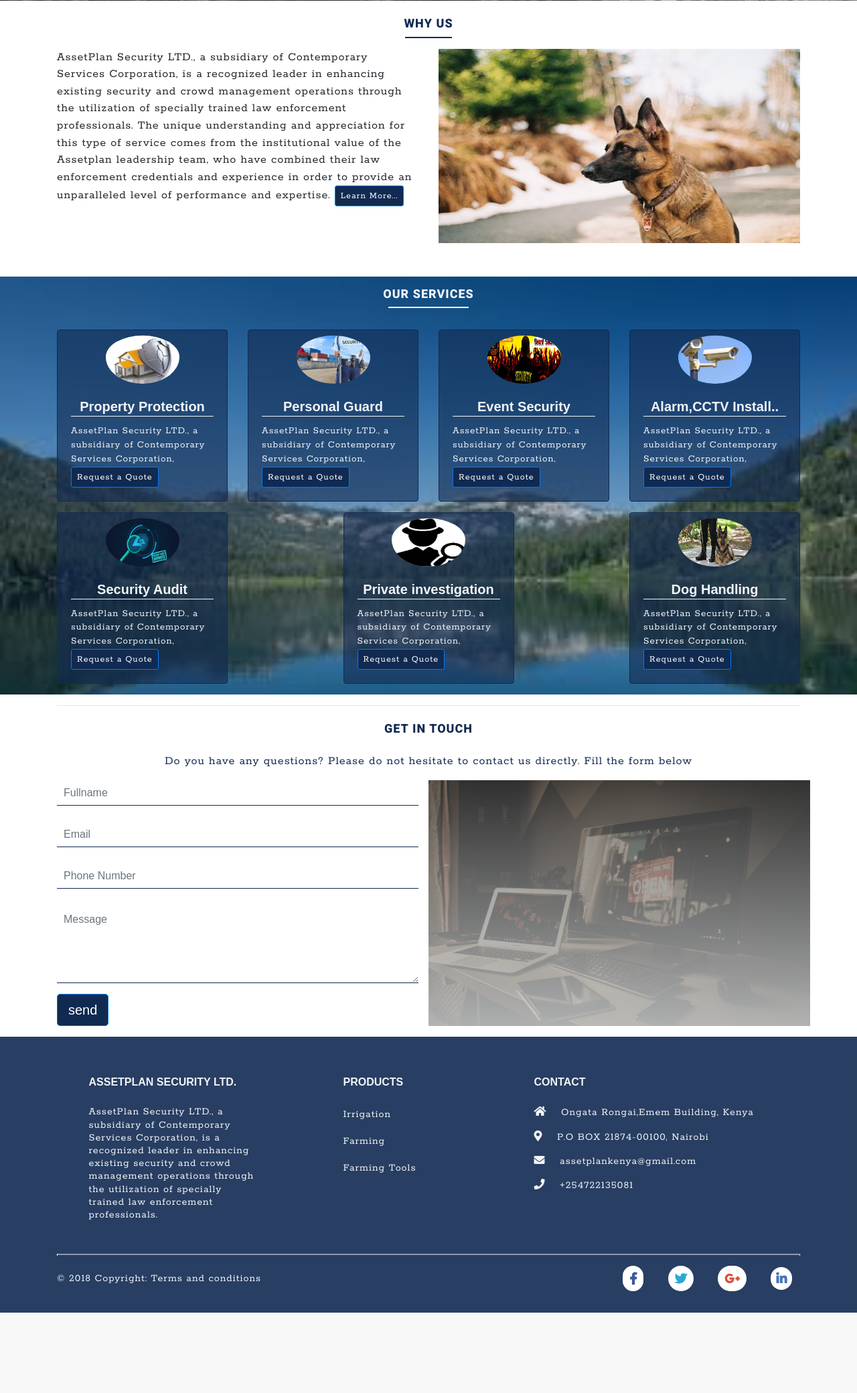
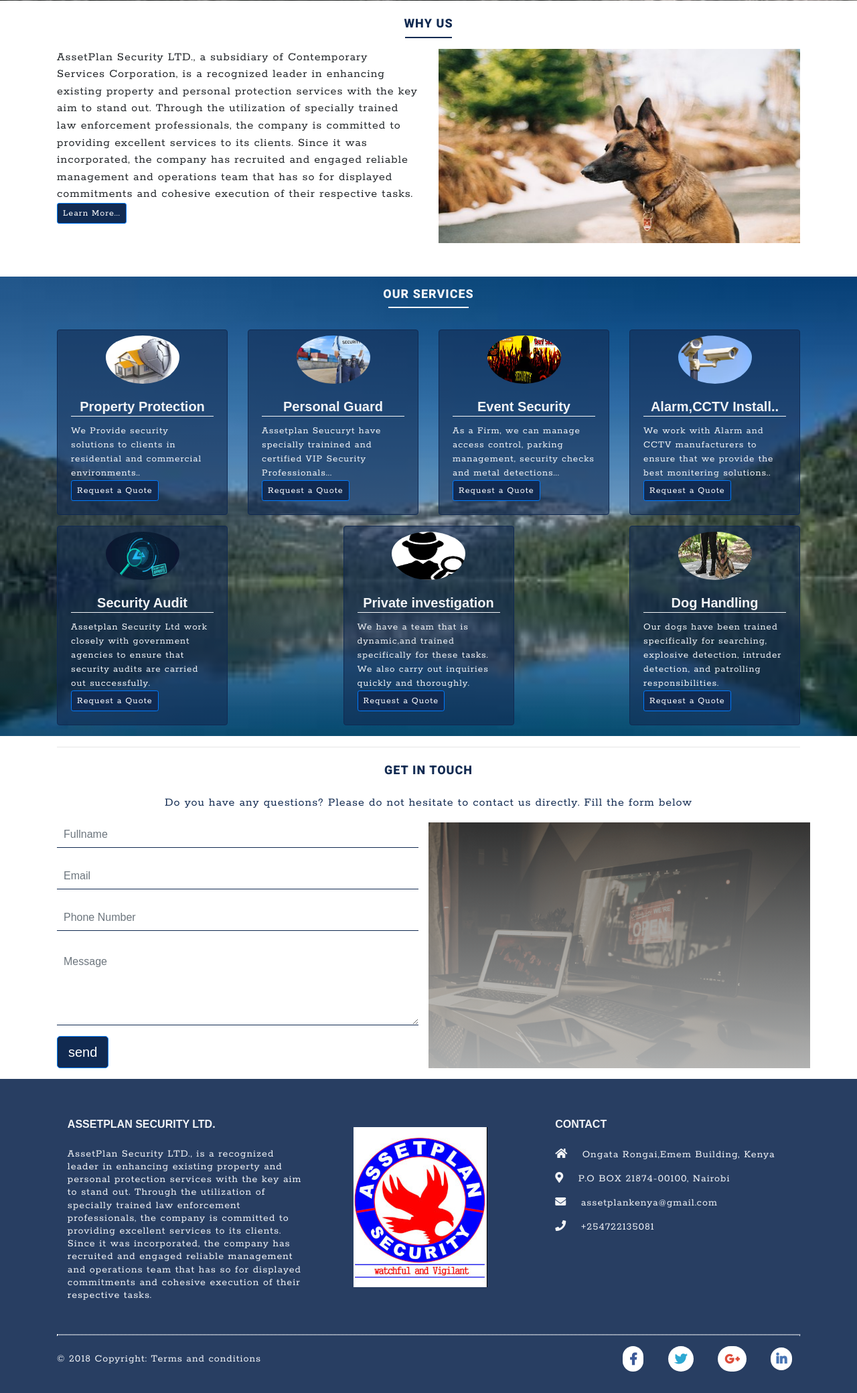
Before and after one commit to chirchir12/assetplan, a Django app: page / in a window 1280 px wide. Shown: the part 454-2534 px from the top of the page at 67% size. Before the commit the page ends 2414 px from the top, so only its background shows below. Run offline with Django 3.2, Linux system fonts and the light colour scheme; some libraries are stand-ins or nearby versions.

Commit message:
improved the look of the home page

```diff
--- a/secure/templates/secure/index.html
+++ b/secure/templates/secure/index.html
@@ -50,7 +50,7 @@
 			</div>
 			<div class="row">
 				<div class="col-12 col-md 6 brief">
-					<p class="">AssetPlan Security LTD., a subsidiary of Contemporary Services Corporation, is a recognized leader in enhancing existing security and crowd management operations through the utilization of specially trained law enforcement professionals. The unique understanding and appreciation for this type of service comes from the institutional value of the Assetplan leadership team, who have combined their law enforcement credentials and experience in order to provide an unparalleled level of performance and expertise.
+					<p class="">AssetPlan Security LTD., a subsidiary of Contemporary Services Corporation, is a recognized leader in enhancing existing property and personal protection services with the key aim to stand out. Through the utilization of specially trained law enforcement professionals, the company is committed to providing excellent services to its clients. Since it was incorporated, the company has recruited and engaged reliable management and operations team that has so for displayed commitments and cohesive execution of their respective tasks.
 						<a href="{% url 'security:about' %}" class="btn btn-sm btn-primary aboutbtn" style="color:#fff;">Learn More...</a>
 
 					</p>
@@ -76,7 +76,7 @@
 					  <img class="card-img-top pt-2 imagesize mx-auto img-fluid rounded-circle" src="{% static 'secure/img/property.jpeg' %}" alt="Card image cap">
 					  <div class="card-body">
 					    <h5 class="card-title text-center" style="color:#112a51">Property Protection</h5>
-					    <p class="card-text">AssetPlan Security LTD., a subsidiary of Contemporary Services Corporation,
+					    <p class="card-text">We Provide security solutions to clients in residential and commercial environments..
 					    <a href="{% url 'services:property-protection' %}" class="btn btn-sm btn-primary aboutbtn" style="color:#fff;">Request a Quote</a></p>
 
 					  </div>
@@ -87,7 +87,7 @@
 					  <img class="card-img-top pt-2 imagesize mx-auto img-fluid rounded-circle" src="{% static 'secure/img/personal.jpeg' %}" alt="Card image cap">
 					  <div class="card-body">
 					    <h5 class="card-title text-center" style="color:#112a51">Personal Guard</h5>
-					    <p class="card-text">AssetPlan Security LTD., a subsidiary of Contemporary Services Corporation,
+					    <p class="card-text">Assetplan Seucuryt have specially trainined and certified VIP Security Professionals...
 					    <a href="{% url 'services:personal-guard'%} " class="btn btn-sm btn-primary aboutbtn ml-uto" style="color:#fff;">Request a Quote</a></p>
 
 					  </div>
@@ -98,7 +98,7 @@
 					  <img class="card-img-top pt-2 imagesize mx-auto img-fluid rounded-circle" src="{% static 'secure/img/event.jpeg' %}" alt="Card image cap">
 					  <div class="card-body">
 					    <h5 class="card-title text-center" style="color:#112a51">Event Security</h5>
-					    <p class="card-text ">AssetPlan Security LTD., a subsidiary of Contemporary Services Corporation,
+					    <p class="card-text ">As a Firm, we can manage  access control, parking management, security checks and metal detections...
 					    <a href="{% url 'services:event-security' %}" class="btn btn-sm btn-primary aboutbtn" style="color:#fff;">Request a Quote</a></p>
 
 					  </div>
@@ -109,7 +109,7 @@
 					  <img class="card-img-top pt-2 imagesize mx-auto img-fluid rounded-circle" src="{% static 'secure/img/camera.jpeg' %}" alt="Card image cap">
 					  <div class="card-body">
 					    <h5 class="card-title text-center" style="color:#112a51">Alarm,CCTV Install..</h5>
-					    <p class="card-text">AssetPlan Security LTD., a subsidiary of Contemporary Services Corporation,
+					    <p class="card-text">We work with Alarm and CCTV manufacturers to ensure that we provide the best monitering solutions..
 					    <a href="{% url 'services:alarm-and-cctv-installation'%}" class="btn btn-sm btn-primary aboutbtn" style="color:#fff;">Request a Quote</a></p>
 
 					  </div>
@@ -123,7 +123,7 @@
 					  <img class="card-img-top pt-2 imagesize mx-auto img-fluid rounded-circle" src="{% static 'secure/img/audit.jpeg' %}" alt="Card image cap">
 					  <div class="card-body">
 					    <h5 class="card-title text-center" style="color:#112a51">Security Audit</h5>
-					    <p class="card-text">AssetPlan Security LTD., a subsidiary of Contemporary Services Corporation,
+					    <p class="card-text">Assetplan Security Ltd work closely with government agencies to ensure that security audits are carried out successfully.
 					    <a href="{% url 'services:security-audit' %} " class="btn btn-sm btn-primary aboutbtn" style="color:#fff;">Request a Quote</a></p>
 
 					  </div>
@@ -134,7 +134,7 @@
 					  <img class="card-img-top pt-2 imagesize mx-auto img-fluid rounded-circle" src="{% static 'secure/img/private_investigation.png' %}" alt="Card image cap">
 					  <div class="card-body">
 					    <h5 class="card-title text-center" style="color:#112a51">Private investigation</h5>
-					    <p class="card-text">AssetPlan Security LTD., a subsidiary of Contemporary Services Corporation,
+					    <p class="card-text">We have a team that is dynamic,and trained specifically for these tasks. We also carry out inquiries quickly and thoroughly.
 					    <a href="{% url 'services:private-investigation'%}" class="btn btn-sm btn-primary aboutbtn" style="color:#fff;">Request a Quote</a></p>
 
 					  </div>
@@ -145,7 +145,7 @@
 					  <img class="card-img-top pt-2 imagesize mx-auto img-fluid rounded-circle" src="{% static 'secure/img/dog_handling.jpeg' %}" alt="Card image cap">
 					  <div class="card-body">
 					    <h5 class="card-title text-center" style="color:#112a51">Dog Handling</h5>
-					    <p class="card-text">AssetPlan Security LTD., a subsidiary of Contemporary Services Corporation,
+					    <p class="card-text">Our dogs have been trained specifically for searching, explosive detection, intruder detection, and patrolling responsibilities.
 					    <a href="{% url 'services:dog-handling' %}" class="btn btn-sm btn-primary aboutbtn" style="color:#fff;">Request a Quote</a></p>
 
 					  </div>
--- a/templates/base/footer.html
+++ b/templates/base/footer.html
@@ -1,3 +1,4 @@
+{% load static %}
 <!-- Footer -->
 <footer class="page-footer font-small mdb-color pt-4 pb-3">
 
@@ -8,26 +9,17 @@
       <div class="row text-center text-md-left mt-3 pb-3">
 
         <!-- Grid column -->
-        <div class="col-md-3 col-lg-3 col-xl-3 mx-auto mt-3">
+        <div class="col-md-4 col-lg-4 col-xl-4 mx-auto mt-3">
           <h6 class="text-uppercase mb-4 font-weight-bold footertitle">assetplan security ltd.</h6>
-          <p class="footerbody">AssetPlan Security LTD., a subsidiary of Contemporary Services Corporation, is a recognized leader in enhancing existing security and crowd management operations through the utilization of specially trained law enforcement professionals.</p>
+          <p class="footerbody">AssetPlan Security LTD., is a recognized leader in enhancing existing property and personal protection services with the key aim to stand out. Through the utilization of specially trained law enforcement professionals, the company is committed to providing excellent services to its clients. Since it was incorporated, the company has recruited and engaged reliable management and operations team that has so for displayed commitments and cohesive execution of their respective tasks.</p>
         </div>
         <!-- Grid column -->
 
         <hr class="w-100 clearfix d-md-none">
 
         <!-- Grid column -->
-        <div class="col-md-2 col-lg-2 col-xl-2 mx-auto mt-3">
-          <h6 class="text-uppercase mb-4 footertitle font-weight-bold">Products</h6>
-          <p>
-            <a class="footerbody footerhover" href="#!">Irrigation</a>
-          </p>
-          <p>
-            <a class="footerbody footerhover" href="#!">Farming</a>
-          </p>
-          <p>
-            <a class="footerbody footerhover" href="#!">Farming Tools</a>
-          </p>
+        <div class="col-md-3 col-lg-3 col-xl-3 mx-auto mt-3">
+         <img src="{% static 'secure/img/logo.jpeg' %}" alt="" class="img-fluid rounded p-3">
 
         </div>
         <!-- Grid column -->
@@ -40,7 +32,7 @@
         <hr class="w-100 clearfix d-md-none">
 
         <!-- Grid column -->
-        <div class="col-md-5 col-lg-4 col-xl-4 mx-auto mt-3">
+        <div class="col-md-4 col-lg-4 col-xl-4 mx-auto mt-3">
           <h6 class="text-uppercase mb-4 footertitle font-weight-bold">Contact</h6>
           <p class="footerbody">
             <i class="fas  fa-home mr-3"></i> Ongata Rongai,Emem Building, Kenya</p>
```
